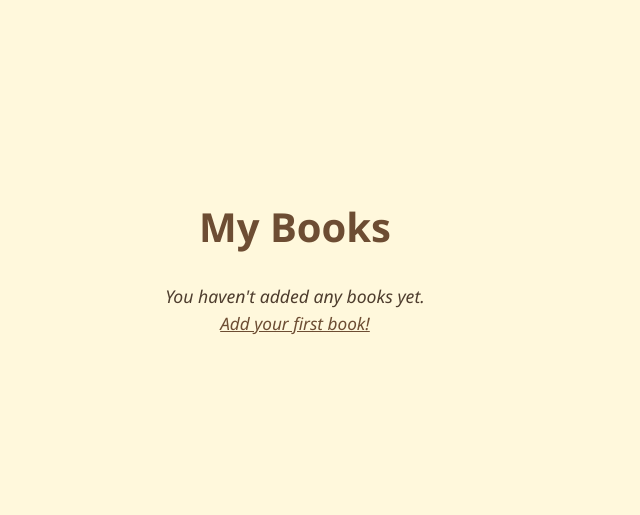
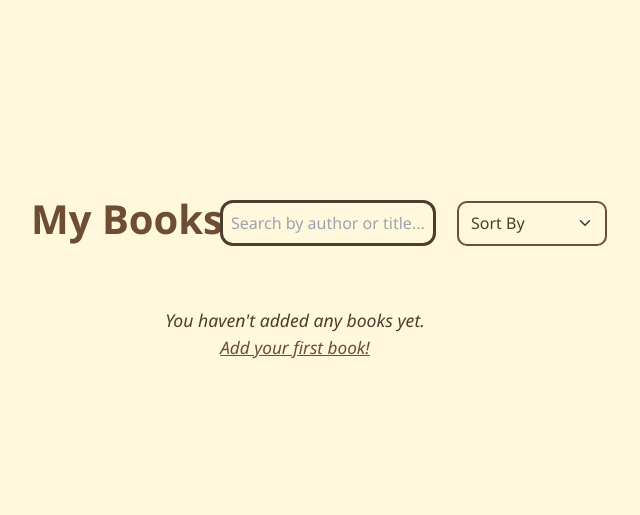
Before and after one commit to Jay-Dholu/my-reading-journey, a Flask app: page / in a window 1280 px wide. Shown: the part 157-672 px from the top of the page, without its empty margins (345-985 px from the left). Run offline with Flask 3, Linux system fonts and the light colour scheme; the visitor is signed in with stand-in values (Sample User, id 1); some libraries are stand-ins or nearby versions.

Commit message:
Update index.html

```diff
--- a/templates/base.html
+++ b/templates/base.html
@@ -9,6 +9,7 @@
   <link rel="stylesheet" href="https://cdnjs.cloudflare.com/ajax/libs/font-awesome/6.5.0/css/all.min.css">
   <link rel="stylesheet" href="{{ url_for('static', filename='css/forms.css') }}">
   <link rel="stylesheet" href="{{ url_for('static', filename='css/base.css') }}">
+  <script src="https://cdn.tailwindcss.com"></script>
   {% block css %} {% endblock css %}
 </head>
 <body>
--- a/templates/index.html
+++ b/templates/index.html
@@ -6,12 +6,27 @@
 
 {% block content %}
 <div class="home-page">
-    <h2 class="section-heading">My Books</h2>
+    <div class="heading-and-functionalities d-flex justify-content-between align-items-center flex-wrap mb-4">
+        <h2 class="section-heading pl-12">My Books</h2>
+        <div class="search-sort-bar d-flex align-items-center flex-wrap">
+            <input type="text" id="searchBar" class="input-form-control outline outline-var(--accent-color) mb-2 me-2" placeholder="Search by author or title..." onkeyup="filterBooks()">
+
+            <select id="sortBy" class="form-select mb-2" onchange="sortBooks()">
+                <option value="">Sort By</option>
+                <option value="title-asc">Title ↑</option>
+                <option value="title-desc">Title ↓</option>
+                <option value="author-asc">Author ↑</option>
+                <option value="author-desc">Author ↓</option>
+                <option value="date-asc">Date added ↑</option>
+                <option value="date-desc">Date added ↓</option>
+            </select>
+        </div>
+    </div>
 
     {% if books %}
-        <div class="book-grid">
+        <div class="book-grid" id="bookGrid">
             {% for book in books %}
-                <div class="book-card">
+                <div class="book-card" data-title="{{ book.title|lower }}" data-author="{{ book.author|lower }}" data-date="{{ book.reading_started.strftime('%Y-%m-%d') if book.reading_started else '1900-01-01' }}">
                     <a href="{{ url_for('view_book', book_id=book.id) }}">
                         {% if book.cover_image %}
                             <img src="{{ url_for('static', filename='uploads/' + book.cover_image) }}" alt="{{ book.title }} Cover">
```
